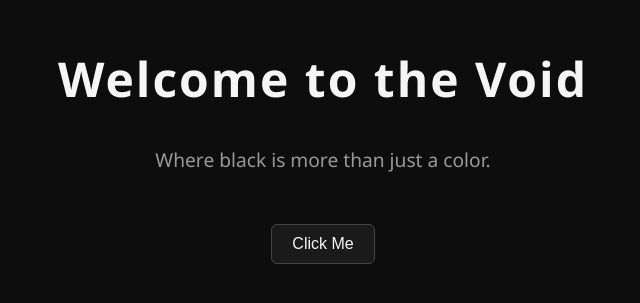
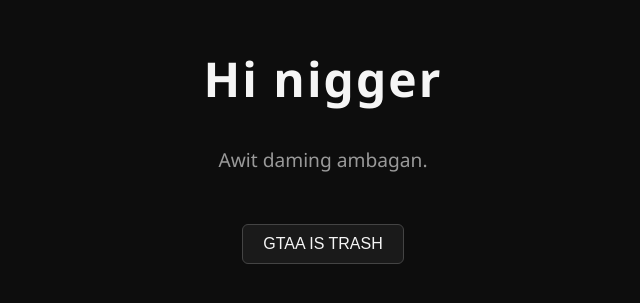
Before and after one commit to AxoPogi123/az, a plain HTML site: page index.html in a window 1280 px wide. Shown: the part 261-564 px from the top of the page, without its empty margins (317-957 px from the left). Drawn offline with Linux system fonts and the light colour scheme.

Commit message:
Update index.html

```diff
--- a/index.html
+++ b/index.html
@@ -48,14 +48,14 @@
 </head>
 <body>
 
-  <h1>Welcome to the Void</h1>
-  <p>Where black is more than just a color.</p>
-  <button onclick="changeMessage()">Click Me</button>
+  <h1>Hi nigger</h1>
+  <p>Awit daming ambagan.</p>
+  <button onclick="changeMessage()">GTAA IS TRASH</button>
 
   <script>
     function changeMessage() {
       const p = document.querySelector("p");
-      p.textContent = "Now you're thinking in the dark 🌑";
+      p.textContent = "Gusto kona mawala";
     }
   </script>
 
```
